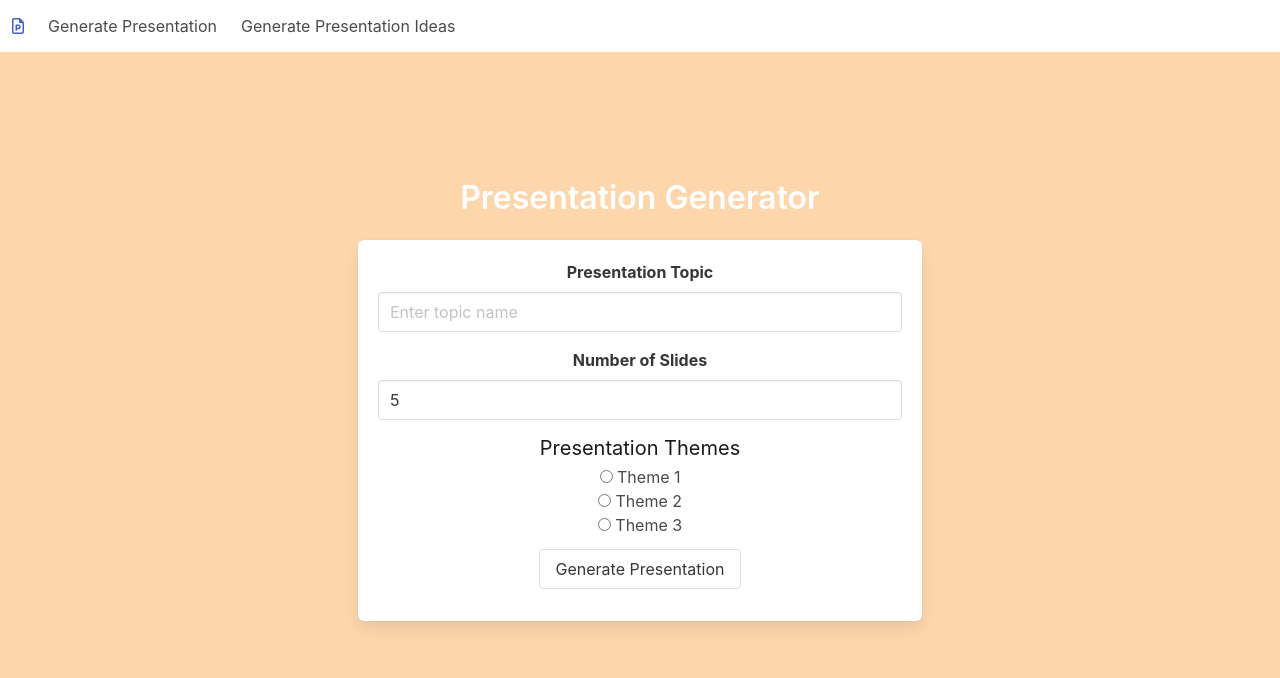
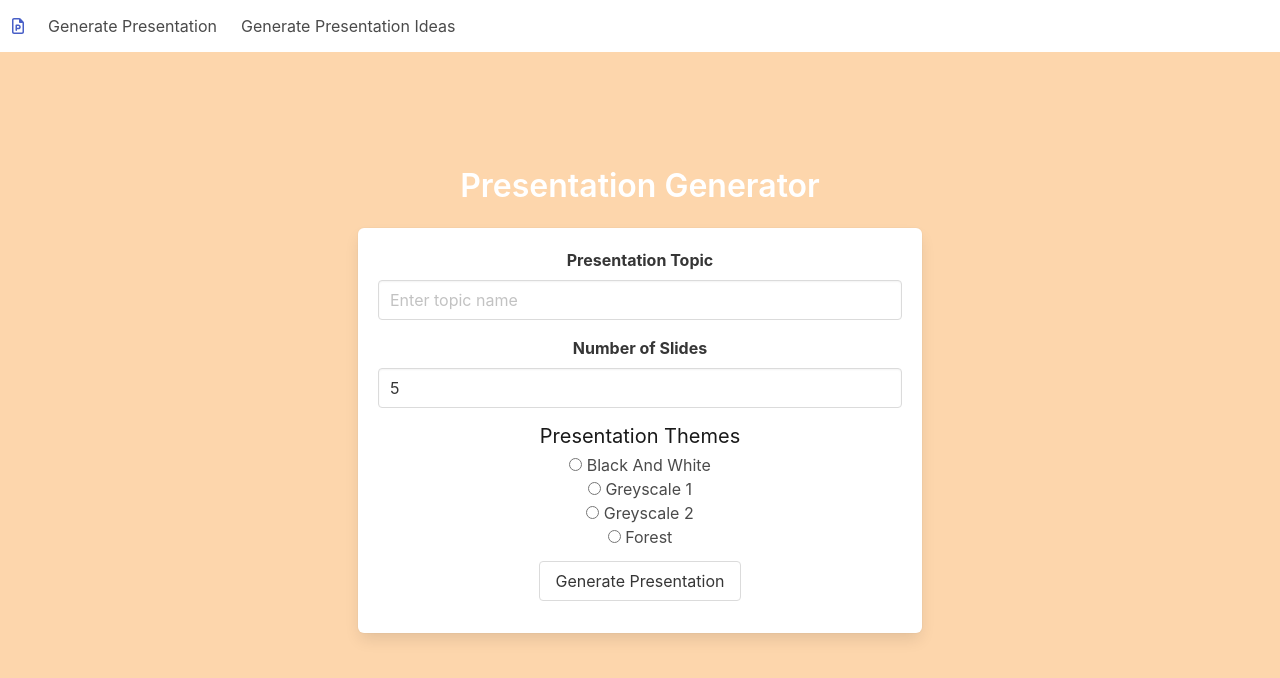
Before and after one commit to blsouthcott/deck-builder-ai, a React (Create React App) app in the folder ui/: page / in a window 1280 px wide. Shown: the top 678 px of the page. Built offline with nearby package versions, Linux system fonts and the light colour scheme.

Commit message:
add theme options to UI

```diff
--- a/ui/src/components/presentationForm.js
+++ b/ui/src/components/presentationForm.js
@@ -86,34 +86,46 @@ const SlideDeckForm = () => {
 
                   <input
                     className="radio"
-                    id="theme1"
+                    id="blackAndWhiteTheme"
                     type="radio"
-                    value="theme1"
-                    checked={selectedTheme === "theme1"}
+                    value="blackAndWhiteTheme"
+                    checked={selectedTheme === "blackAndWhiteTheme"}
                     onChange={e => setSelectedTheme(e.target.value)}/>
-                  <label htmlFor="theme1"> Theme 1</label>
+                  <label htmlFor="blackAndWhiteTheme"> Black And White</label>
 
                   <br />
                   <input
                     className="radio"
-                    id="theme2"
+                    id="greyScaleTheme1"
                     type="radio"
-                    value="theme2"
-                    checked={selectedTheme === "theme2"}
+                    value="greyScaleTheme1"
+                    checked={selectedTheme === "greyScaleTheme1"}
                     onChange={e => setSelectedTheme(e.target.value)}
                   />
-                  <label htmlFor="theme2"> Theme 2</label>
+                  <label htmlFor="greyScaleTheme1"> Greyscale 1</label>
 
                   <br />
                   <input
                     className="radio"
-                    id="theme3"
+                    id="greyScaleTheme2"
                     type="radio"
-                    value="theme3"
-                    checked={selectedTheme === "theme3"}
+                    value="greyScaleTheme2"
+                    checked={selectedTheme === "greyScaleTheme2"}
                     onChange={e => setSelectedTheme(e.target.value)}
                   />
-                  <label htmlFor="theme3"> Theme 3</label>
+                  <label htmlFor="greyScaleTheme2"> Greyscale 2</label>
+
+                  <br />
+                  <input
+                    className="radio"
+                    id="forestTheme"
+                    type="radio"
+                    value="forestTheme"
+                    checked={selectedTheme === "forestTheme"}
+                    onChange={e => setSelectedTheme(e.target.value)}
+                  />
+                  <label htmlFor="forestTheme"> Forest</label>
+
                   <br />
                   <button className="button my-3" onClick={genSlideDeckFile}>Generate Presentation</button>
                   {presentationGenerated && <><br /><a className="has-text-link mt-4" href={downloadUrl} download="slides.pptx">Click here to download the slides for your '{topic}' presentation!</a></>}
```
